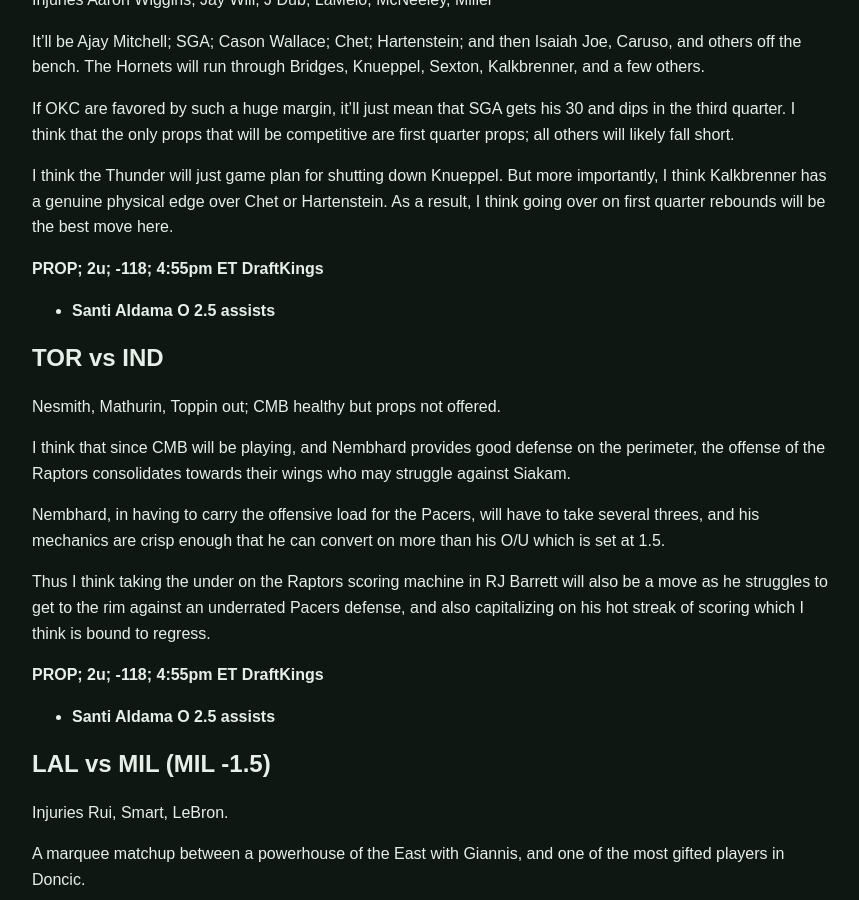
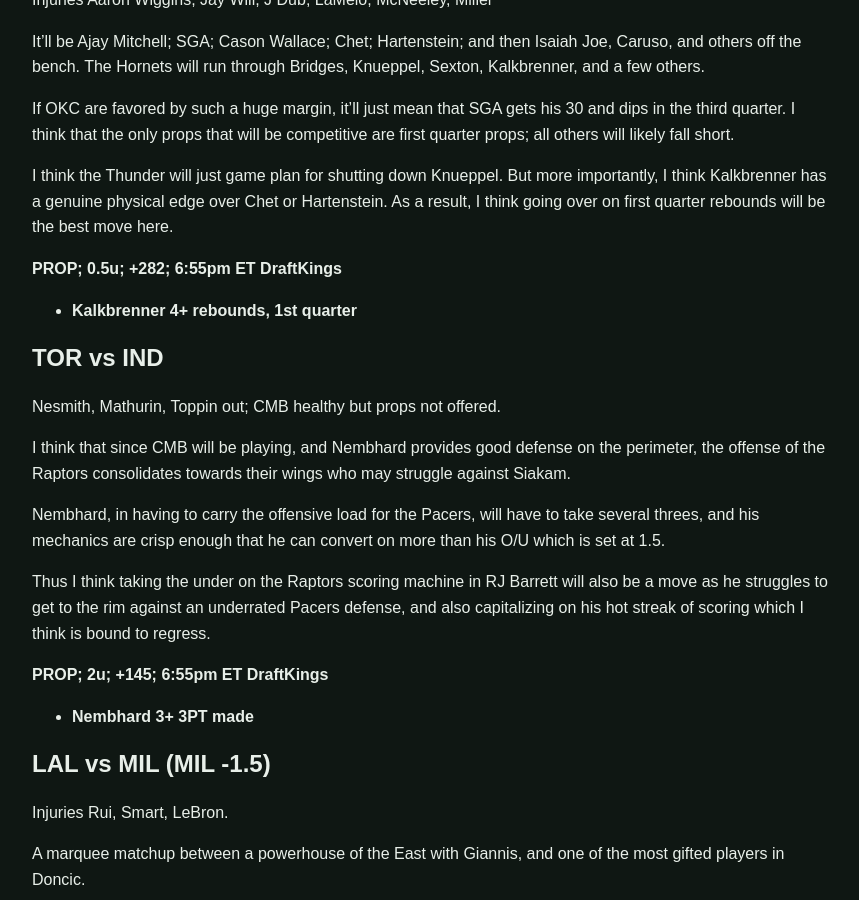
Before and after one commit to tokenibets/tokenibets.github.io, a Jekyll site: the page built from _posts/predictions/2025-11-15-predictions.md, in a window 1280 px wide and 900 px high, scrolled down 1251 px. Shown: the whole window, without its empty margins (208-1067 px from the left). Built offline with Jekyll 4.4.1, drawn with Linux system fonts in a browser that asks for light colours.

Commit message:
Update 2025-11-15-predictions.md

```diff
--- a/_posts/predictions/2025-11-15-predictions.md
+++ b/_posts/predictions/2025-11-15-predictions.md
@@ -55,9 +55,9 @@ I think the Thunder will just game plan for shutting down Knueppel. But more imp
 
 
 
-**PROP; 2u; -118; 4:55pm ET DraftKings**
+**PROP; 0.5u; +282; 6:55pm ET DraftKings**
 
-*  **Santi Aldama O 2.5 assists**
+*  **Kalkbrenner 4+ rebounds, 1st quarter**
 
 
 ## TOR vs IND
@@ -70,9 +70,9 @@ Nembhard, in having to carry the offensive load for the Pacers, will have to tak
 
 Thus I think taking the under on the Raptors scoring machine in RJ Barrett will also be a move as he struggles to get to the rim against an underrated Pacers defense, and also capitalizing on his hot streak of scoring which I think is bound to regress.
 
-**PROP; 2u; -118; 4:55pm ET DraftKings**
+**PROP; 2u; +145; 6:55pm ET DraftKings**
 
-*  **Santi Aldama O 2.5 assists**
+*  **Nembhard 3+ 3PT made**
 
 
 ## LAL vs MIL (MIL -1.5)
```
